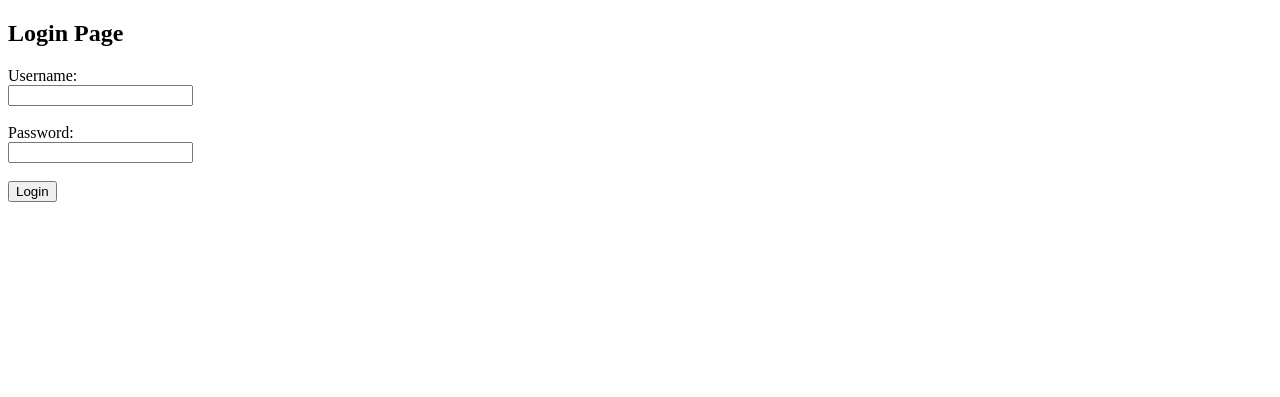
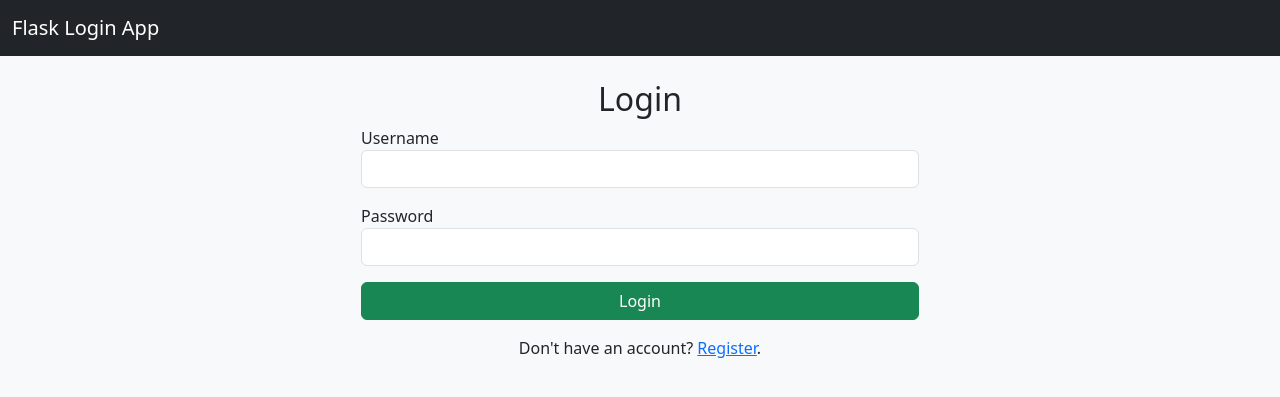
Before and after one commit to vigneshkumarlakshmanan/python_project, a Flask app: page /login in a window 1280 px wide. Shown: the top 397 px of the page. Run offline with Flask 3, Linux system fonts and the light colour scheme.

Commit message:
Update login.html

```diff
--- a/Templates/login.html
+++ b/Templates/login.html
@@ -1,19 +1,16 @@
-<!DOCTYPE html>
-<html lang="en">
-<head>
-    <meta charset="UTF-8">
-    <title>Login</title>
-</head>
-<body>
-    <h2>Login Page</h2>
-    <form method="POST" action="/login">
-        <label>Username:</label><br>
-        <input type="text" name="username"><br><br>
-
-        <label>Password:</label><br>
-        <input type="password" name="password"><br><br>
-
-        <input type="submit" value="Login">
-    </form>
-</body>
-</html>
+{% extends "base.html" %}
+{% block content %}
+<h2 class="text-center">Login</h2>
+<form method="POST" class="col-md-6 mx-auto">
+    <div class="mb-3">
+        <label>Username</label>
+        <input type="text" class="form-control" name="username" required>
+    </div>
+    <div class="mb-3">
+        <label>Password</label>
+        <input type="password" class="form-control" name="password" required>
+    </div>
+    <button class="btn btn-success w-100">Login</button>
+    <p class="text-center mt-3">Don't have an account? <a href="{{ url_for('register') }}">Register</a>.</p>
+</form>
+{% endblock %}
```
